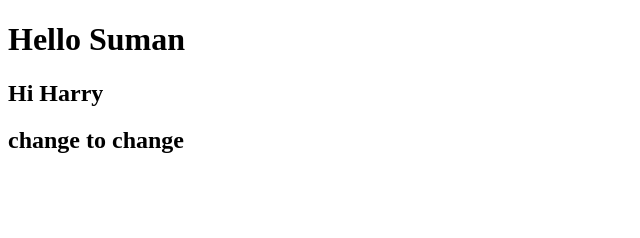
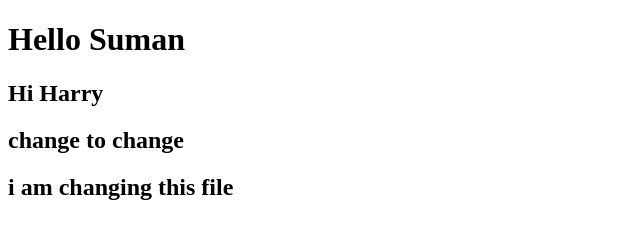
Before and after one commit to sumanjob1988/Blogger, a plain HTML site: page Blogger/index.html in a window 1280 px wide. Shown: the whole page, without its empty margins (0-640 px from the left). Drawn offline with Linux system fonts and the light colour scheme.

Commit message:
updaing index file

```diff
--- a/Blogger/index.html
+++ b/Blogger/index.html
@@ -7,5 +7,6 @@
     <h1>Hello Suman</h1>
     <h2> Hi Harry </h2>
     <h2>change to change</h2>
+    <h2>i am changing this file</h2>
 </body>
 </html>
```
